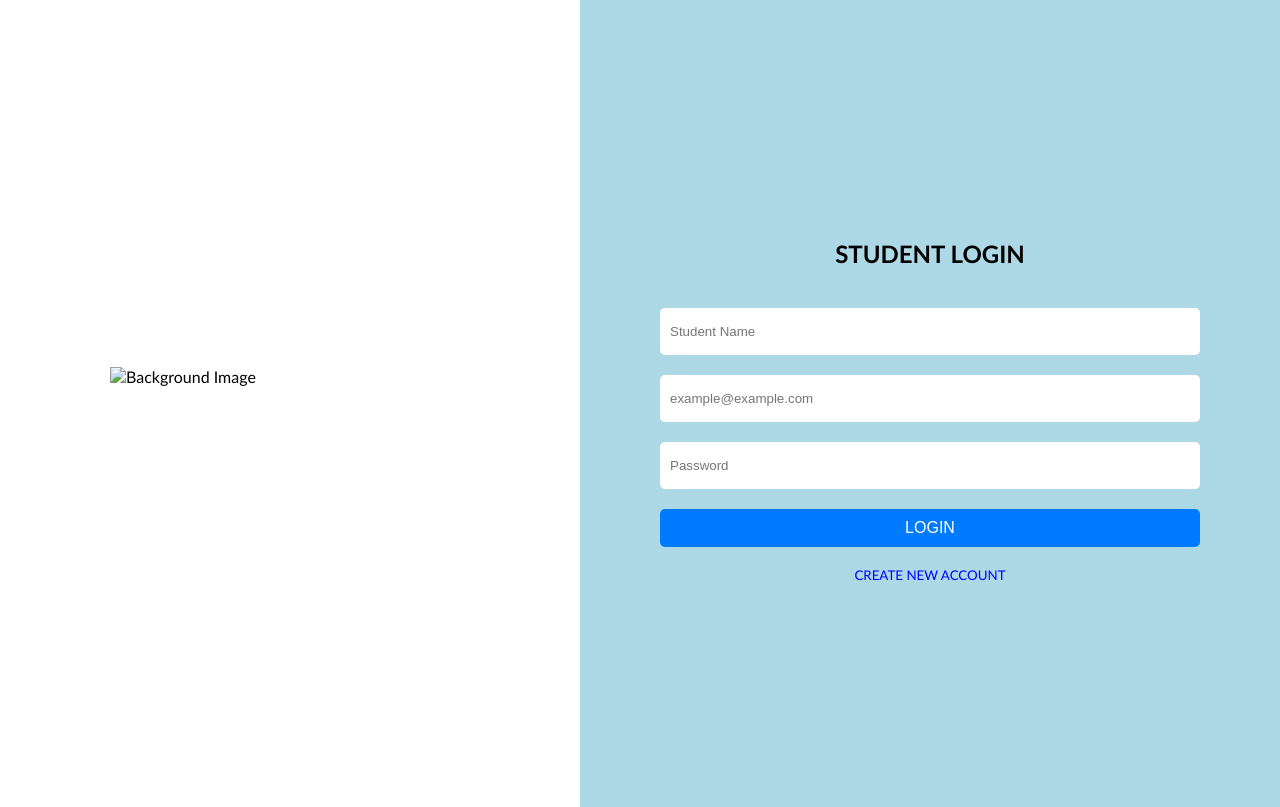
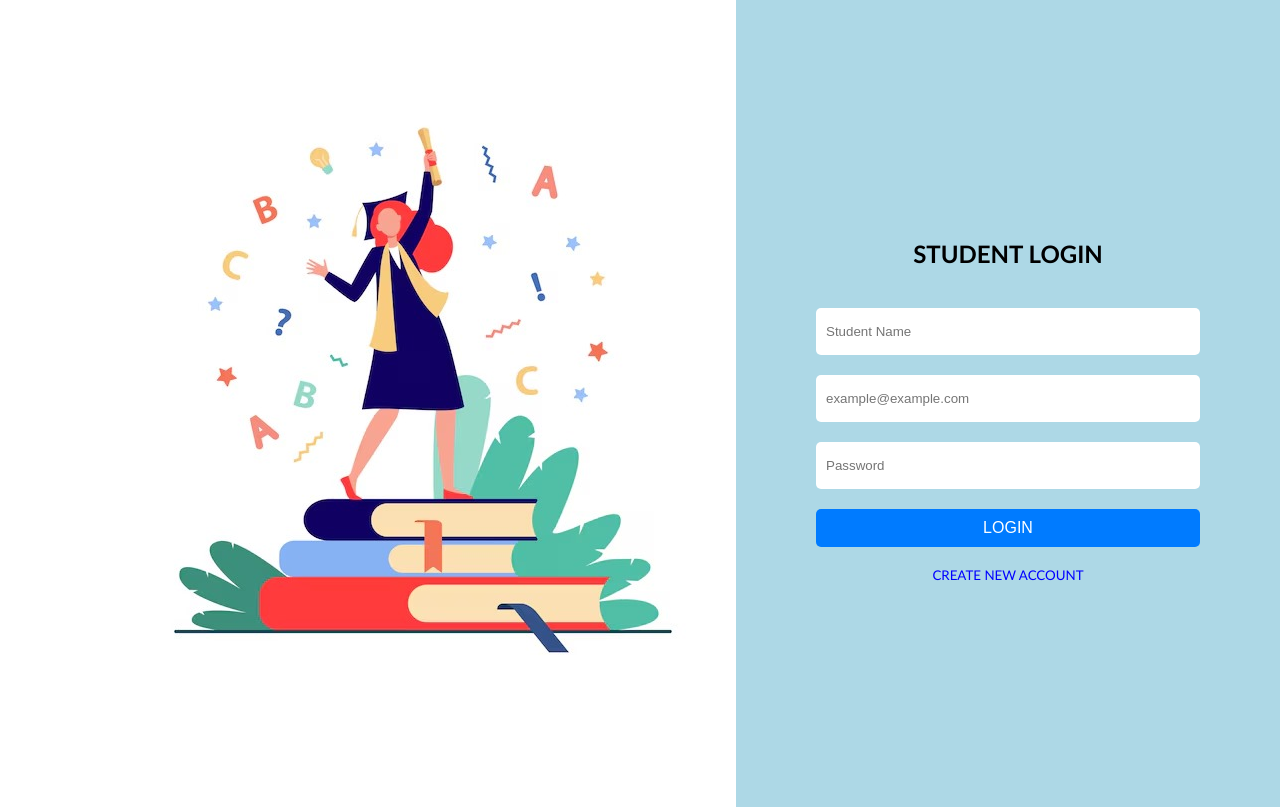
Before and after one commit to vitthalhumbe/CSS-Micro-Project, a plain HTML site: page studentlogin.html in a window 1280 px wide. Drawn offline with Linux system fonts and the light colour scheme.

Commit message:
added image and changes the name of image in the code

```diff
--- a/studentlogin.html
+++ b/studentlogin.html
@@ -63,7 +63,7 @@
   <body>
     <div class="flexing">
       <div class="imaging">
-        <img src="image.png" alt="Background Image" />
+        <img src="image.jpg" alt="Background Image" />
       </div>
 
       <form
```
Also changed, not shown: image.jpg (added).
